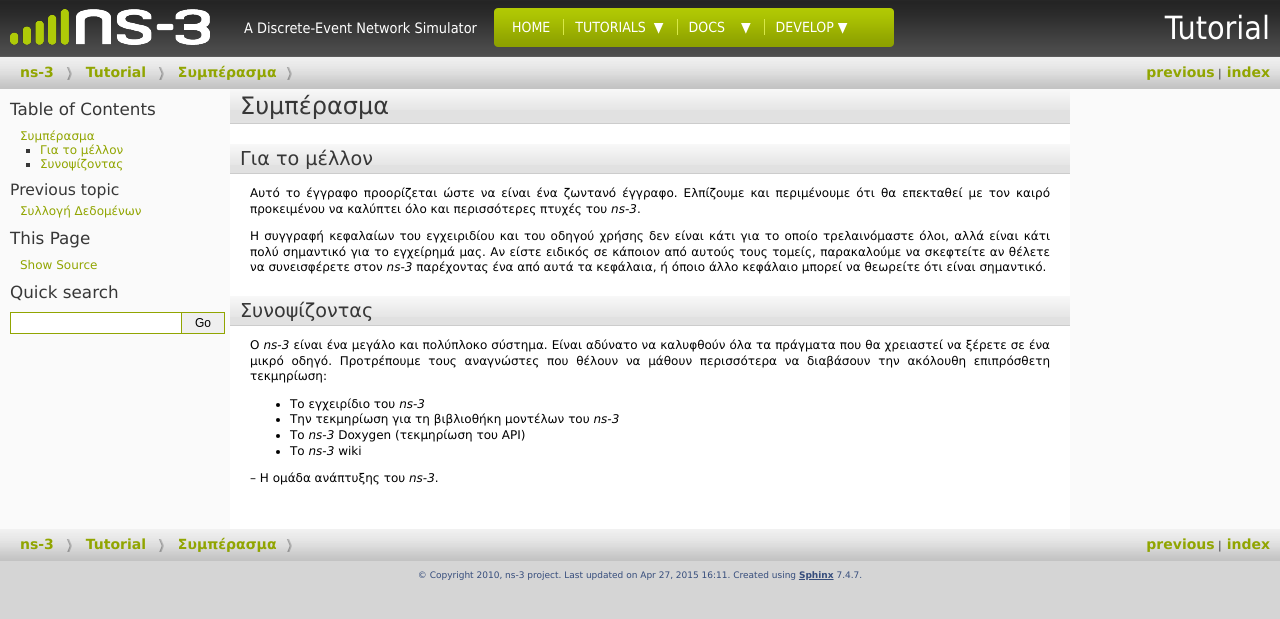
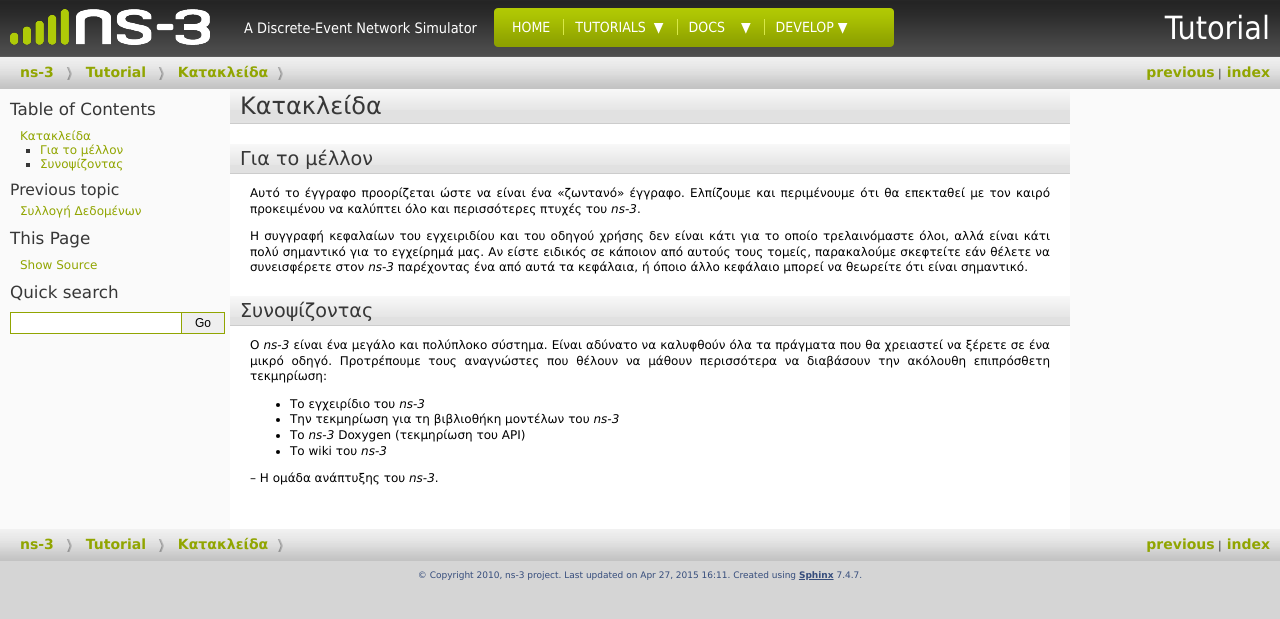
Before and after one commit to maupatras/ns3_teamB, a Sphinx documentation site: the page built from ns-3.22/doc/tutorial-gr/source/conclusion.rst, in a window 1280 px wide. Shown: the top 619 px of the page. Built offline with Sphinx 7.4.7, drawn with Linux system fonts in a browser that asks for light colours; formulas are drawn with MathJax 3; some of the changed lines change nothing that is shown.

Commit message:
Minor corrections & additions in conclusion.rst.

```diff
--- a/ns-3.22/doc/tutorial-gr/source/conclusion.rst
+++ b/ns-3.22/doc/tutorial-gr/source/conclusion.rst
@@ -1,9 +1,27 @@
 .. include:: replace.txt
+
+..
+	========================================================================================
+	Current translation in Greek was done as a project of a ns3-related seminar organized by
+	Greek Free/Open Source Software Society (ellak.gr) at University of Patras in 2014. The
+	members of the translation team were:
+		* Costas Deltouzos (costas.deltouzos@gmail.com)
+		* Vasileios Dimitropoulos (vasdimitrop@upatras.gr)
+		* Giorgos Kaffezas (kaffezas@ceid.upatras.gr)
+
+	The team that is responsible for keeping the translation up-to-date consists of:
+		# [name_of_team_member_1]
+		# [name_of_team_member_2]
+		# [name_of_team_member_3]
+	----------------------------------------------------------------------------------------
+	> Current file was initially translated by G. Kaffezas.
+	> Last update was performed at 2015-04-27 by G. Kaffezas.
+	========================================================================================
 
 
 .. Conclusion
 
-Συμπέρασμα
+Κατακλείδα
 ----------
 
 .. Futures
@@ -15,7 +33,7 @@
 	This document is intended as a living document.  We hope and expect it to
 	grow over time to cover more and more of the nuts and bolts of |ns3|.
 
-Αυτό το έγγραφο προορίζεται ώστε να είναι ένα ζωντανό έγγραφο. Ελπίζουμε και περιμένουμε
+Αυτό το έγγραφο προορίζεται ώστε να είναι ένα «ζωντανό» έγγραφο. Ελπίζουμε και περιμένουμε
 ότι θα επεκταθεί με τον καιρό προκειμένου να καλύπτει όλο και περισσότερες πτυχές του |ns3|.
 
 ..
@@ -26,7 +44,7 @@
 
 Η συγγραφή κεφαλαίων του εγχειριδίου και του οδηγού χρήσης δεν είναι κάτι για το οποίο
 τρελαινόμαστε όλοι, αλλά είναι κάτι πολύ σημαντικό για το εγχείρημά μας. Αν είστε ειδικός
-σε κάποιον από αυτούς τους τομείς, παρακαλούμε να σκεφτείτε αν θέλετε να συνεισφέρετε στον
+σε κάποιον από αυτούς τους τομείς, παρακαλούμε σκεφτείτε εάν θέλετε να συνεισφέρετε στον
 |ns3| παρέχοντας ένα από αυτά τα κεφάλαια, ή όποιο άλλο κεφάλαιο μπορεί να θεωρείτε ότι είναι
 σημαντικό.
 
@@ -54,7 +72,7 @@
 * Το εγχειρίδιο του |ns3|
 * Την τεκμηρίωση για τη βιβλιοθήκη μοντέλων του |ns3|
 * Το |ns3| Doxygen (τεκμηρίωση του API)
-* Το |ns3| wiki
+* Το wiki του |ns3|
 
 ..
 	-- The |ns3| development team.
```
